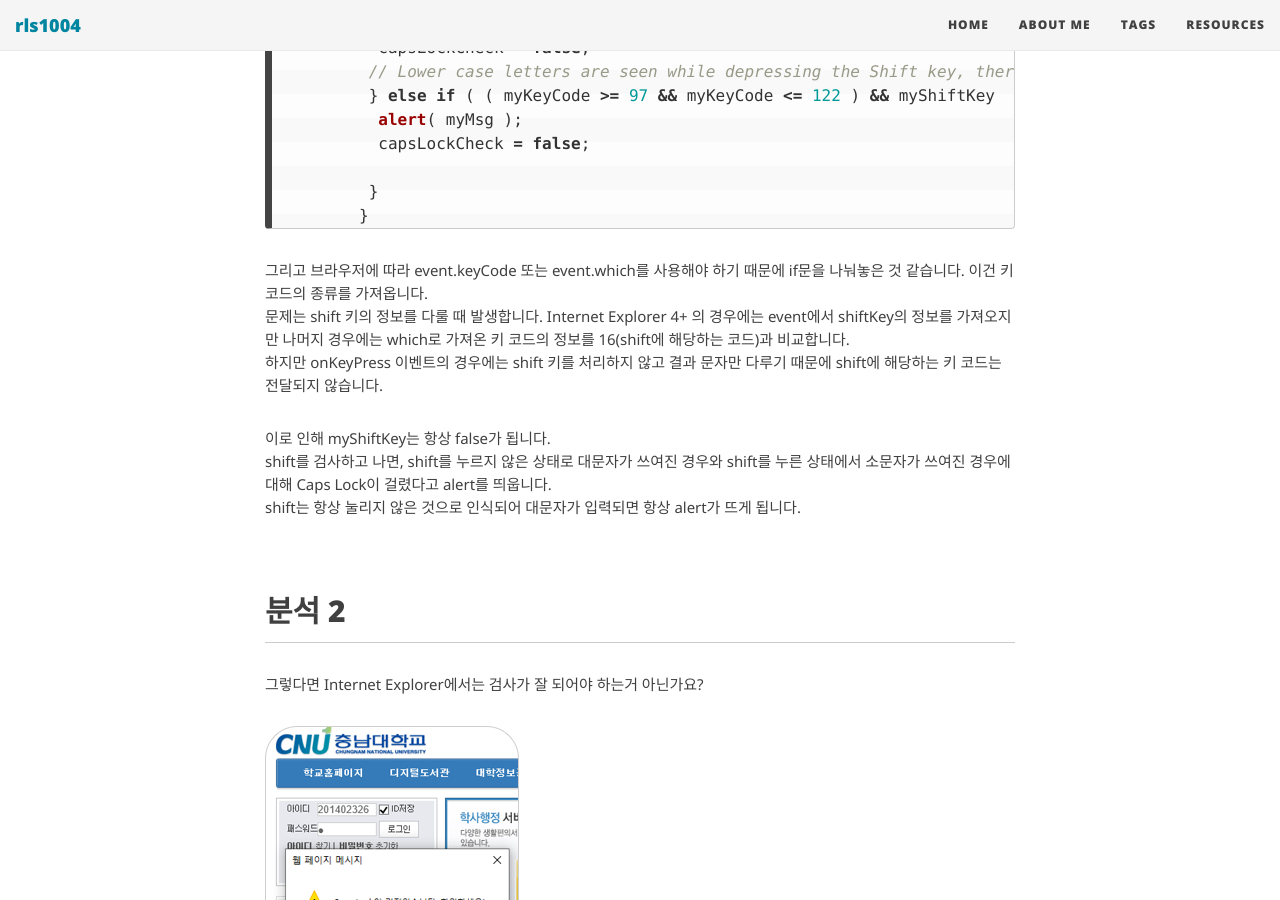
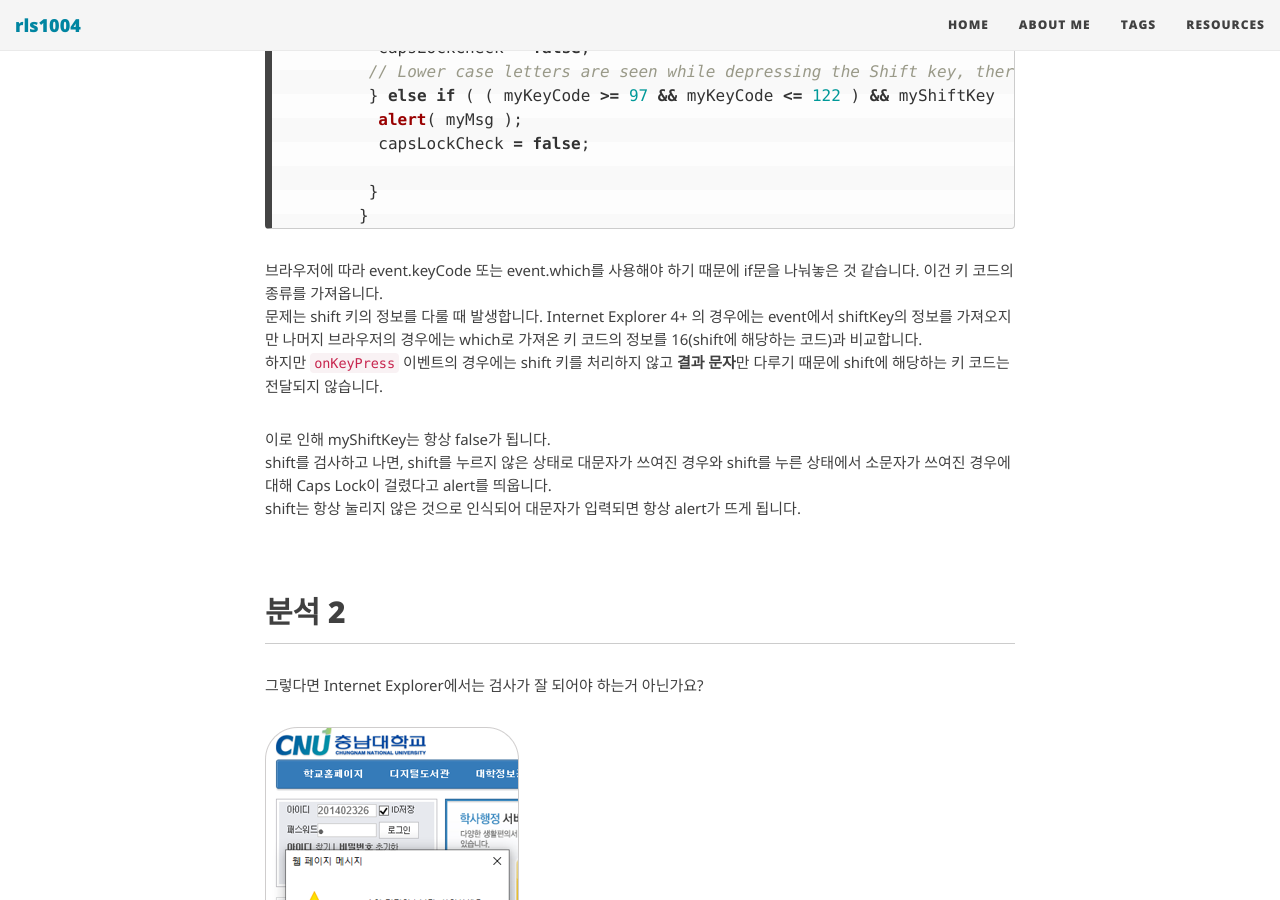
Before and after one commit to rls1004/rls1004.github.io, a Jekyll site: the page built from _posts/2020-02-26-checkCapsLock-analysis.md, in a window 1280 px wide and 900 px high, scrolled down 1728 px. Built offline with Jekyll 4.4.1, drawn with Linux system fonts in a browser that asks for light colours; nearby versions of some CDN libraries; some web fonts are replaced; comment, search, counter and statistics services are not loaded.

Commit message:
edit post: Fix typo

````diff
--- a/_posts/2020-02-26-checkCapsLock-analysis.md
+++ b/_posts/2020-02-26-checkCapsLock-analysis.md
@@ -1,7 +1,7 @@
 ---
 layout: post
 title: "checkCapsLock() analysis"
-image: /img/202002/caps.png
+image: /img/202002/caps.PNG
 tags: [capslock, programming, javascript]
 ---
 
@@ -63,9 +63,9 @@ function checkCapsLock( e ) {
 	 }
 	}
 ```
-그리고 브라우저에 따라 event.keyCode 또는 event.which를 사용해야 하기 때문에 if문을 나눠놓은 것 같습니다. 이건 키 코드의 종류를 가져옵니다.
-문제는 shift 키의 정보를 다룰 때 발생합니다. Internet Explorer 4+ 의 경우에는 event에서 shiftKey의 정보를 가져오지만 나머지 경우에는 which로 가져온 키 코드의 정보를 16(shift에 해당하는 코드)과 비교합니다.
-하지만 onKeyPress 이벤트의 경우에는 shift 키를 처리하지 않고 결과 문자만 다루기 때문에 shift에 해당하는 키 코드는 전달되지 않습니다.
+브라우저에 따라 event.keyCode 또는 event.which를 사용해야 하기 때문에 if문을 나눠놓은 것 같습니다. 이건 키 코드의 종류를 가져옵니다.
+문제는 shift 키의 정보를 다룰 때 발생합니다. Internet Explorer 4+ 의 경우에는 event에서 shiftKey의 정보를 가져오지만 나머지 브라우저의 경우에는 which로 가져온 키 코드의 정보를 16(shift에 해당하는 코드)과 비교합니다.
+하지만 `onKeyPress` 이벤트의 경우에는 shift 키를 처리하지 않고 **결과 문자**만 다루기 때문에 shift에 해당하는 키 코드는 전달되지 않습니다.
 
 이로 인해 myShiftKey는 항상 false가 됩니다.
 shift를 검사하고 나면, shift를 누르지 않은 상태로 대문자가 쓰여진 경우와 shift를 누른 상태에서 소문자가 쓰여진 경우에 대해 Caps Lock이 걸렸다고 alert를 띄웁니다.
````
